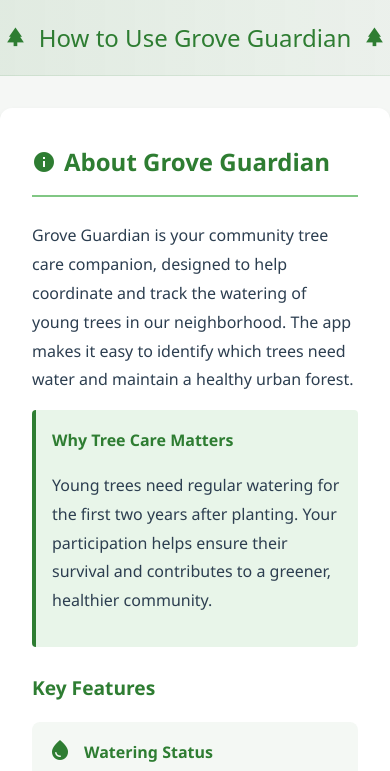
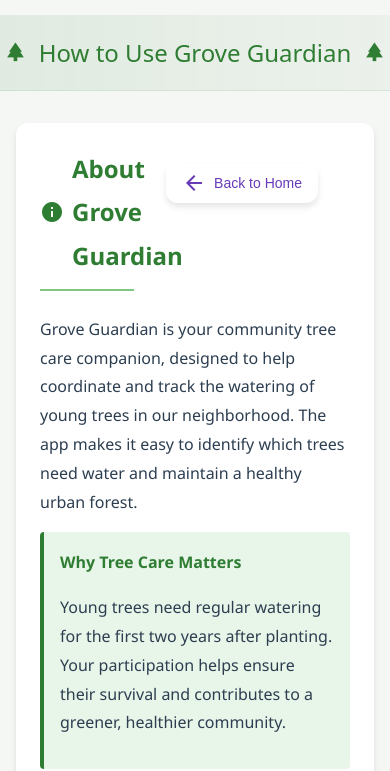
Before and after one commit to itherman/community-tree-watering, a plain HTML site: page public/how_to_use.html in a window 390 px wide. Shown: the top 771 px of the page. Drawn offline with Linux system fonts and the light colour scheme; no server answers.

Commit message:
IE - small style change

```diff
--- a/public/how_to_use.html
+++ b/public/how_to_use.html
@@ -7,6 +7,16 @@
     <link rel="stylesheet" href="style.css">
     <link rel="stylesheet" href="https://fonts.googleapis.com/icon?family=Material+Icons"/>
     <style>
+        body {
+            position: relative;
+            padding-top: 20px;
+        }
+
+        header {
+            position: relative;
+            z-index: 1;
+        }
+
         .help-section {
             max-width: 800px;
             margin: 2rem auto;
@@ -14,6 +24,27 @@
             background: var(--card-bg);
             border-radius: 12px;
             box-shadow: var(--shadow);
+            position: relative;
+        }
+
+        /* Position home button */
+        .home-button {
+            position: static !important;
+            float: right !important;
+            margin: 1rem 2rem 2rem !important;
+            background: white !important;
+            box-shadow: var(--shadow) !important;
+        }
+
+        @media (max-width: 768px) {
+            body {
+                padding-top: 15px;
+            }
+
+            .help-section {
+                margin: 1.5rem 1rem;
+                padding: 1.5rem;
+            }
         }
 
         .help-section h2 {
@@ -86,6 +117,11 @@
     </header>
 
     <div class="help-section">
+        <button onclick="window.location.href='index.html'" class="home-button">
+            <span class="material-icons">arrow_back</span>
+            Back to Home
+        </button>
+
         <h2>
             <span class="material-icons">info</span>
             About Grove Guardian
@@ -143,11 +179,6 @@
         </div>
     </div>
 
-    <button onclick="window.location.href='index.html'" class="home-button">
-        <span class="material-icons">arrow_back</span>
-        Back to Home
-    </button>
-
     <footer>
         <div class="content">
             <div class="main-text">
```
